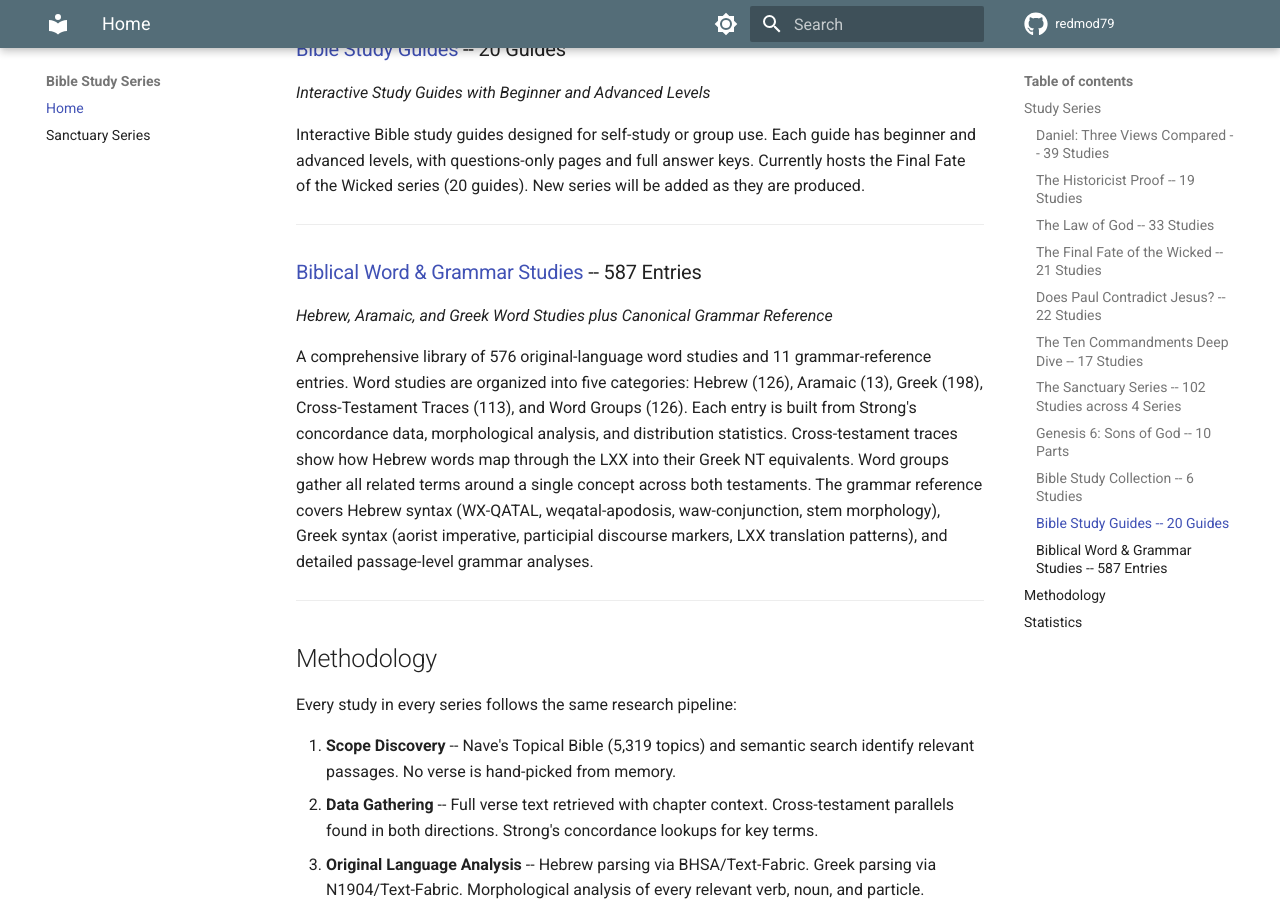
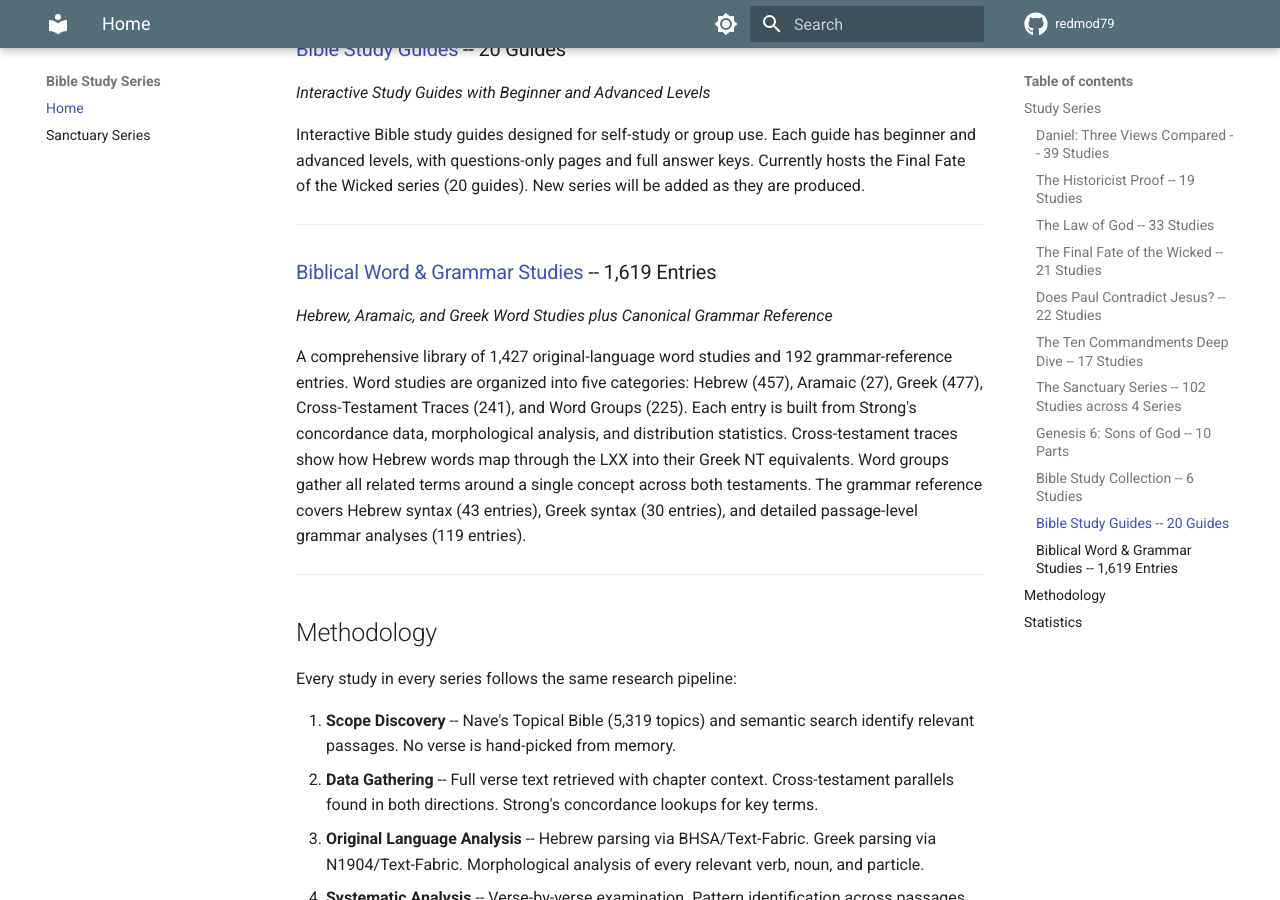
Before and after one commit to redmod79/bible-study-hub, an MkDocs documentation site: the page built from docs/index.md, in a window 1280 px wide and 900 px high, scrolled down 2550 px. Built offline with MkDocs 1.6.1 and Material for MkDocs 9.7.7, drawn with Linux system fonts in a browser that asks for light colours; some of the changed text lies outside the part shown.

Commit message:
Update word-studies entry to 1,619 entries (1,427 word + 192 grammar)
Co-Authored-By: Claude Sonnet 4.6 <noreply@anthropic.com>

```diff
--- a/docs/index.md
+++ b/docs/index.md
@@ -90,11 +90,11 @@ Interactive Bible study guides designed for self-study or group use. Each guide
 
 ---
 
-### [Biblical Word & Grammar Studies](https://redmod79.github.io/word-studies-website/) -- 587 Entries
+### [Biblical Word & Grammar Studies](https://redmod79.github.io/word-studies-website/) -- 1,619 Entries
 
 *Hebrew, Aramaic, and Greek Word Studies plus Canonical Grammar Reference*
 
-A comprehensive library of 576 original-language word studies and 11 grammar-reference entries. Word studies are organized into five categories: Hebrew (126), Aramaic (13), Greek (198), Cross-Testament Traces (113), and Word Groups (126). Each entry is built from Strong's concordance data, morphological analysis, and distribution statistics. Cross-testament traces show how Hebrew words map through the LXX into their Greek NT equivalents. Word groups gather all related terms around a single concept across both testaments. The grammar reference covers Hebrew syntax (WX-QATAL, weqatal-apodosis, waw-conjunction, stem morphology), Greek syntax (aorist imperative, participial discourse markers, LXX translation patterns), and detailed passage-level grammar analyses.
+A comprehensive library of 1,427 original-language word studies and 192 grammar-reference entries. Word studies are organized into five categories: Hebrew (457), Aramaic (27), Greek (477), Cross-Testament Traces (241), and Word Groups (225). Each entry is built from Strong's concordance data, morphological analysis, and distribution statistics. Cross-testament traces show how Hebrew words map through the LXX into their Greek NT equivalents. Word groups gather all related terms around a single concept across both testaments. The grammar reference covers Hebrew syntax (43 entries), Greek syntax (30 entries), and detailed passage-level grammar analyses (119 entries).
 
 ---
 
@@ -131,5 +131,5 @@ Every study in every series follows the same research pipeline:
 | [Genesis 6: Sons of God](https://redmod79.github.io/genesis-6-website/) | 10 parts | Sola scriptura analysis |
 | [Bible Study Collection](https://redmod79.github.io/bible-topics-website/) | 6 | Tool-driven research |
 | [Bible Study Guides](https://redmod79.github.io/study-guides/) | 20 guides | Explicit vs. inference classification |
-| [Biblical Word & Grammar Studies](https://redmod79.github.io/word-studies-website/) | 587 entries | Strong's concordance + morphological analysis + grammar reference |
-| **Total** | **265+ studies, 20 guides, 576 word studies, 11 grammar entries** | |
+| [Biblical Word & Grammar Studies](https://redmod79.github.io/word-studies-website/) | 1,619 entries | Strong's concordance + morphological analysis + grammar reference |
+| **Total** | **265+ studies, 20 guides, 1,427 word studies, 192 grammar entries** | |
```
